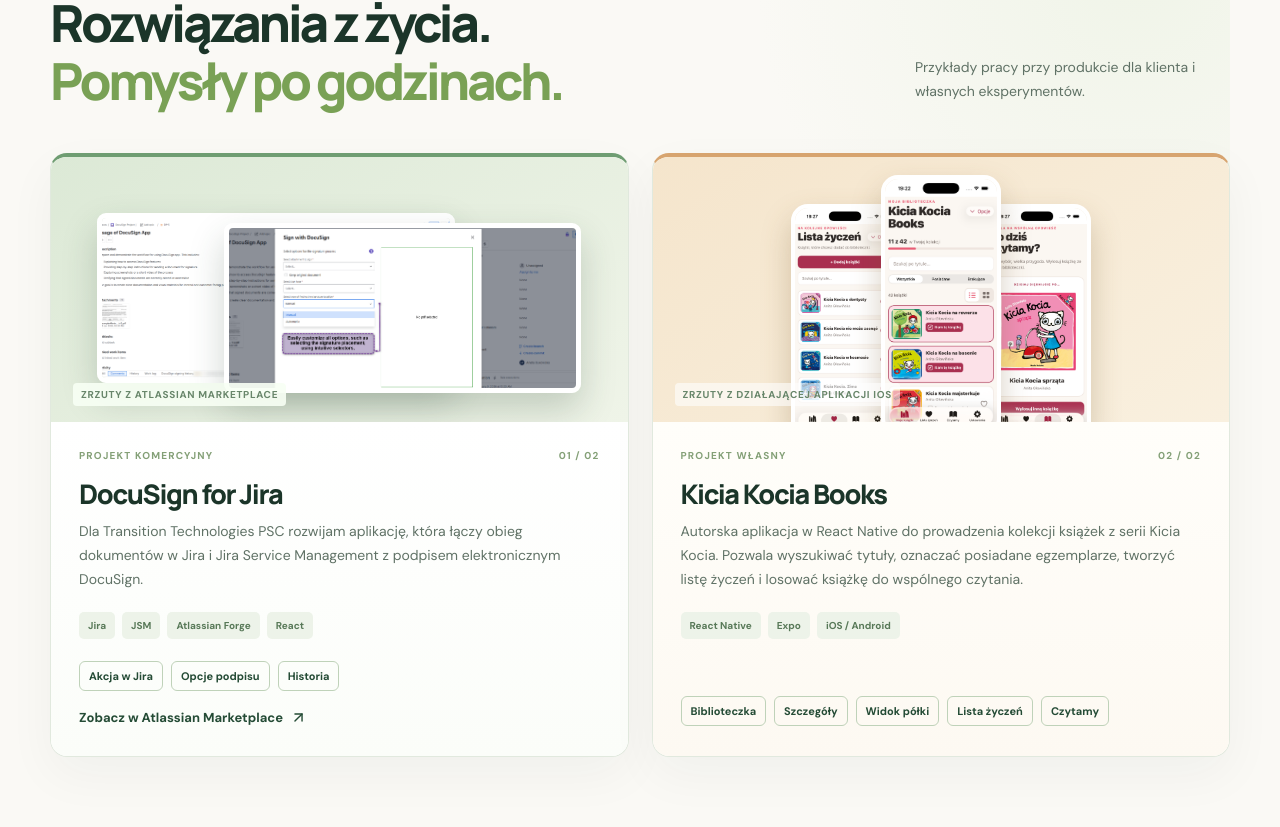
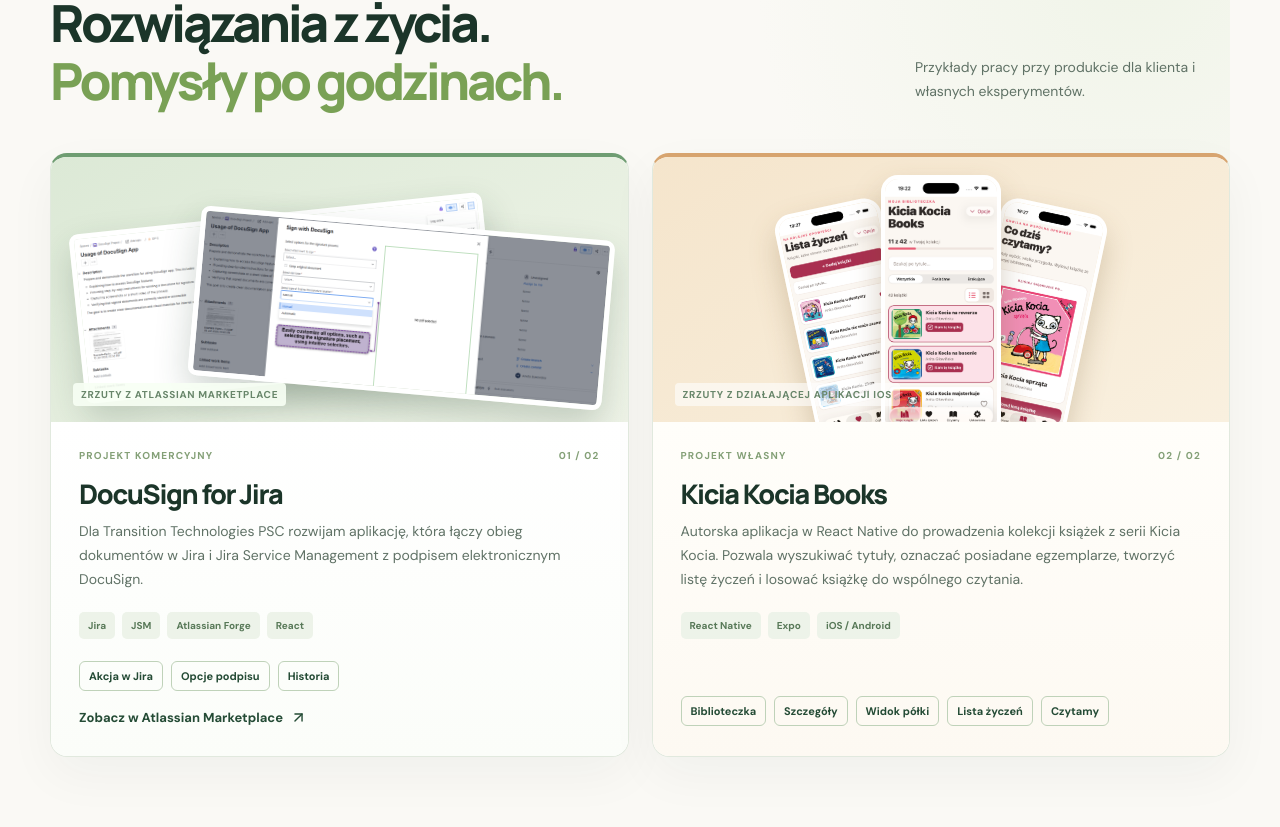
Before and after one commit to mgcodesolutionsmichalgajewski/portfolio, a React (Vite) app: page / in a window 1280 px wide. Shown: the part 2313-3140 px from the top of the page. Built offline with nearby package versions, Linux system fonts and the light colour scheme.

Commit message:
revert: restore original project preview styles

```diff
--- a/src/styles.css
+++ b/src/styles.css
@@ -1127,7 +1127,7 @@
   isolation: isolate; /* Osobna warstwa nakładania dla elementu i jego dzieci: isolate. */
 }
 .app-shot {
-  position: relative; /* Pozwala przesuwać miniaturę bez tworzenia rozmywanej warstwy transformacji. */
+  position: absolute; /* Sposób pozycjonowania elementu względem układu strony lub okna: absolute. */
   width: 108px; /* Szerokość elementu: 108px. */
   height: 234px; /* Wysokość elementu: 234px. */
   object-fit: cover; /* Sposób dopasowania obrazu do jego ramki: cover. */
@@ -1137,23 +1137,20 @@
   box-shadow: 0 15px 30px #765a2d48; /* Cień nadający elementowi głębię: 0 15px 30px #765a2d48. */
 }
 .shot-front {
-  order: 2; /* Umieszcza główny ekran pomiędzy dwoma ekranami znajdującymi się w tle. */
   z-index: 3; /* Kolejność nakładania elementów; większa liczba trafia wyżej: 3. */
-  top: 15px; /* Obniża główny ekran bez używania transformacji rozmywającej obraz w Chrome. */
+  transform: translateY(
+    15px
+  ); /* Przesunięcie, obrót lub skala elementu bez zmiany układu sąsiadów: translateY(15px). */
   width: 120px; /* Szerokość elementu: 120px. */
   height: 260px; /* Wysokość elementu: 260px. */
 }
 .shot-back-left {
-  order: 1; /* Ustawia ekran listy życzeń po lewej stronie głównego ekranu. */
   z-index: 1; /* Kolejność nakładania elementów; większa liczba trafia wyżej: 1. */
-  top: 31px; /* Obniża boczny ekran bez obracania i ponownego rasteryzowania obrazu. */
-  margin-right: -18px; /* Nakłada lewy ekran na główny ekran, zachowując układ kolażu. */
+  transform: translate(-92px, 31px) rotate(-12deg); /* Przesunięcie, obrót lub skala elementu bez zmiany układu sąsiadów: translate(-92px, 31px) rotate(-12deg). */
 }
 .shot-back-right {
-  order: 3; /* Ustawia ekran czytania po prawej stronie głównego ekranu. */
   z-index: 2; /* Kolejność nakładania elementów; większa liczba trafia wyżej: 2. */
-  top: 31px; /* Obniża boczny ekran bez obracania i ponownego rasteryzowania obrazu. */
-  margin-left: -18px; /* Nakłada prawy ekran na główny ekran, zachowując układ kolażu. */
+  transform: translate(92px, 31px) rotate(12deg); /* Przesunięcie, obrót lub skala elementu bez zmiany układu sąsiadów: translate(92px, 31px) rotate(12deg). */
 }
 .cat-art .art-note {
   z-index: 4; /* Kolejność nakładania elementów; większa liczba trafia wyżej: 4. */
@@ -1184,8 +1181,8 @@
   isolation: isolate; /* Osobna warstwa nakładania dla elementu i jego dzieci: isolate. */
 }
 .market-shot {
-  position: relative; /* Pozwala układać zrzuty bez transformacji rozmywających je w Chrome na Windowsie. */
-  width: 62%; /* Zapewnia czytelny rozmiar obu zachodzących na siebie zrzutów. */
+  position: absolute; /* Sposób pozycjonowania elementu względem układu strony lub okna: absolute. */
+  width: 72%; /* Szerokość elementu: 72%. */
   height: 170px; /* Wysokość elementu: 170px. */
   object-fit: cover; /* Sposób dopasowania obrazu do jego ramki: cover. */
   object-position: center top; /* Położenie obrazu wewnątrz jego ramki: center top. */
@@ -1194,14 +1191,11 @@
   box-shadow: 0 16px 35px #28443238; /* Cień nadający elementowi głębię: 0 16px 35px #28443238. */
 }
 .market-left {
-  left: 8%; /* Przesuwa pierwszy zrzut w lewo bez używania transformacji CSS. */
-  top: 8px; /* Delikatnie obniża pierwszy zrzut w kompozycji. */
+  transform: translate(-56px, 8px) rotate(-6deg); /* Przesunięcie, obrót lub skala elementu bez zmiany układu sąsiadów: translate(-56px, 8px) rotate(-6deg). */
   z-index: 1; /* Kolejność nakładania elementów; większa liczba trafia wyżej: 1. */
 }
 .market-right {
-  right: 8%; /* Przesuwa drugi zrzut w prawo bez używania transformacji CSS. */
-  top: 18px; /* Ustawia drugi zrzut nieco niżej od pierwszego. */
-  margin-left: -24%; /* Nakłada zrzuty na siebie bez skalowania ich przez silnik renderujący. */
+  transform: translate(62px, 18px) rotate(5deg); /* Przesunięcie, obrót lub skala elementu bez zmiany układu sąsiadów: translate(62px, 18px) rotate(5deg). */
   z-index: 2; /* Kolejność nakładania elementów; większa liczba trafia wyżej: 2. */
 }
 .doc-art .art-note {
@@ -1237,10 +1231,10 @@
     height: 142px; /* Wysokość elementu: 142px. */
   }
   .market-left {
-    left: 6%; /* Dopasowuje położenie pierwszego zrzutu do węższej karty na telefonie. */
+    transform: translate(-38px, 8px) rotate(-6deg); /* Przesunięcie, obrót lub skala elementu bez zmiany układu sąsiadów: translate(-38px, 8px) rotate(-6deg). */
   }
   .market-right {
-    right: 6%; /* Dopasowuje położenie drugiego zrzutu do węższej karty na telefonie. */
+    transform: translate(43px, 15px) rotate(5deg); /* Przesunięcie, obrót lub skala elementu bez zmiany układu sąsiadów: translate(43px, 15px) rotate(5deg). */
   }
 }
 
@@ -1422,7 +1416,7 @@
 }
 .reveal.is-visible {
   opacity: 1; /* Pokazuje element po wejściu do widocznego obszaru. */
-  transform: none; /* Usuwa warstwę transformacji po animacji, aby Chrome w Windowsie renderował treść i obrazy w pełnej ostrości. */
+  transform: translateY(0); /* Przenosi element do jego naturalnego położenia. */
 }
 .projects .project:nth-child(2),
 .certificate-card:nth-child(2),
```
